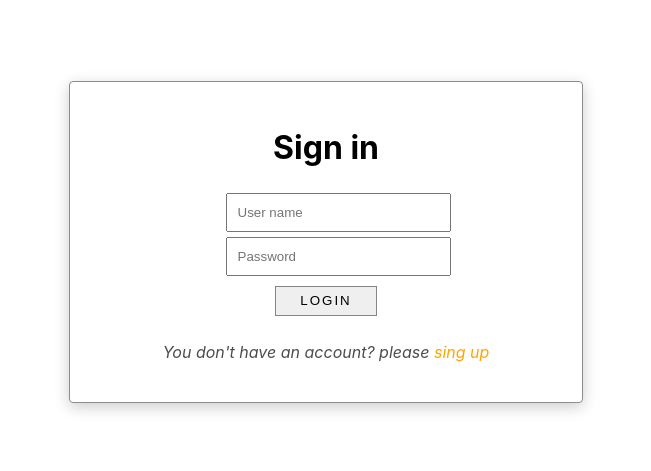
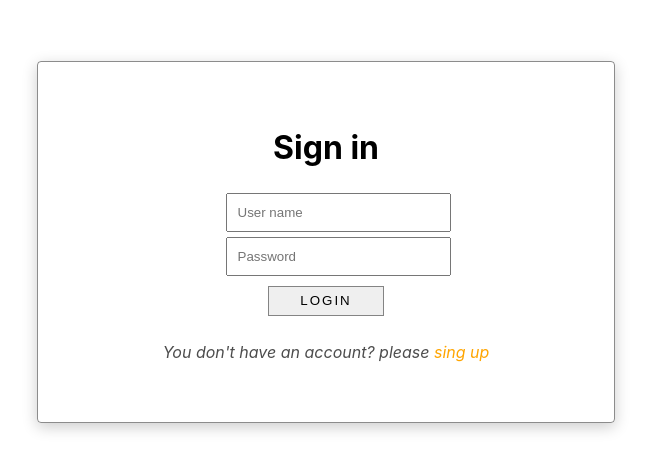
Before and after one commit to MS151994/my-company-front, a React (Create React App) app: page / in a window 1280 px wide. Shown: the part 163-634 px from the top of the page, without its empty margins (314-965 px from the left). Built offline with nearby package versions, Linux system fonts and the light colour scheme.

Commit message:
add mobile media queries.

```diff
--- a/src/components/UserForm/userForm.css
+++ b/src/components/UserForm/userForm.css
@@ -9,7 +9,7 @@
     align-items: center;
     border: 1px solid rgba(0, 0, 0, 0.45);
     border-radius: 4px;
-    width: 40vw;
+    width: 80vw;
     height: 40vh;
     margin: 5px auto;
     box-shadow: 0 4px 15px rgba(0, 0, 0, 0.2);
@@ -30,3 +30,31 @@
     font-style: italic;
     padding: 0;
 }
+
+@media (min-width: 844px)  and (orientation: landscape) {
+    .userForm__container {
+        width: 50vw;
+        height: 95vh;
+    }
+}
+
+@media (min-width: 768px)  and (orientation: landscape) {
+    .userForm__container {
+        width: 50vw;
+        height: 50vh;
+    }
+}
+
+@media (min-width: 768px)  and (orientation: portrait) {
+    .userForm__container {
+        width: 50vw;
+        height: 50vh;
+    }
+}
+
+@media screen and (min-width: 1024px) {
+    .userForm__container {
+        width: 45vw;
+        height: 45vh;
+    }
+}
```
